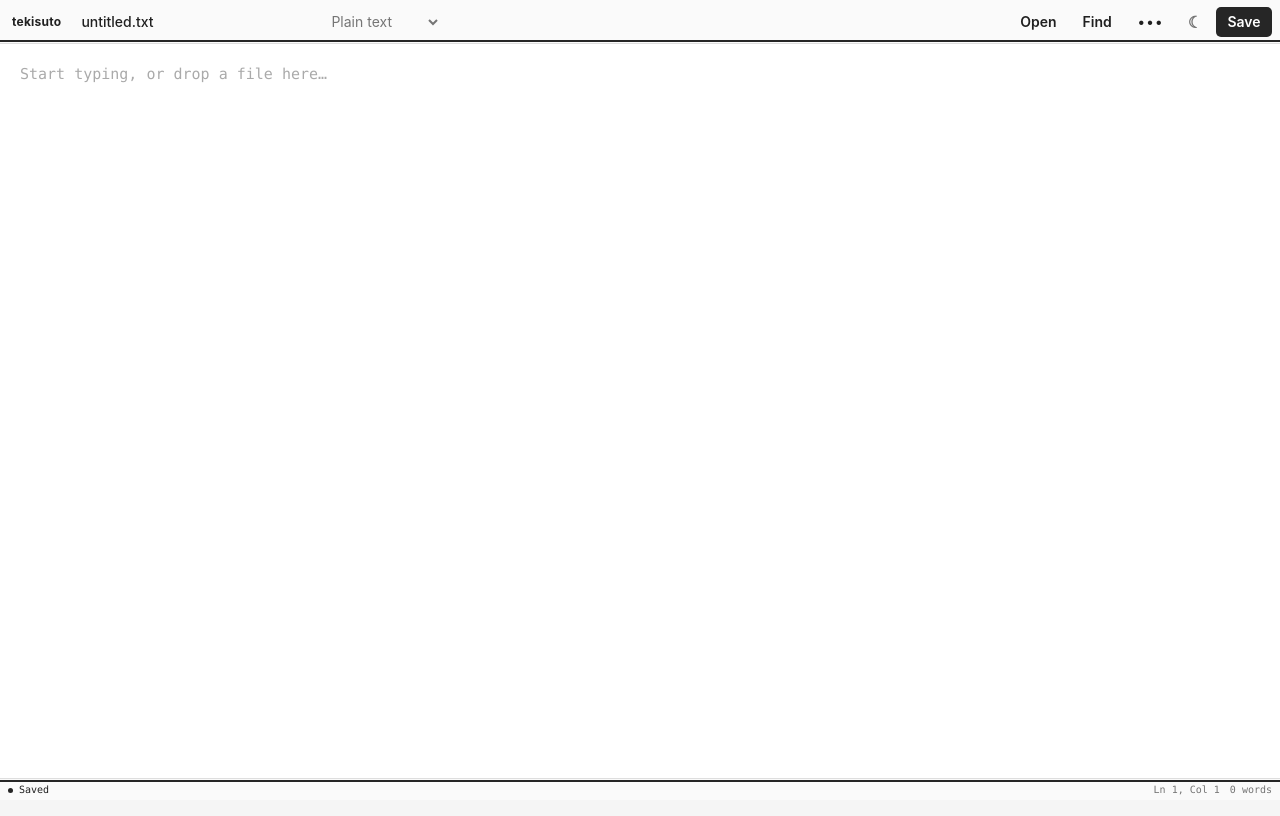
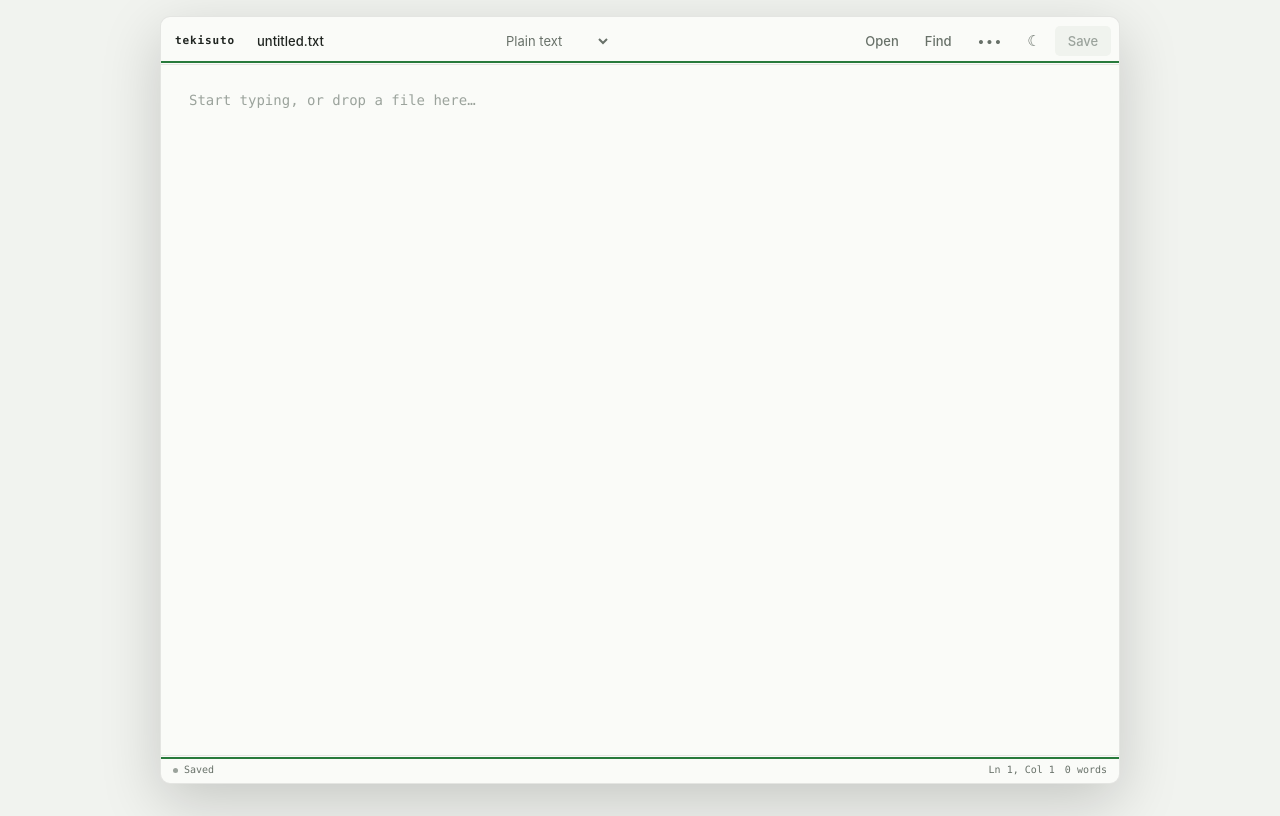
Before and after one commit to ninjaasmoke/tekisuto, a Next.js app: page / in a window 1280 px wide. Built offline with nearby package versions, Linux system fonts and the light colour scheme.

Commit message:
Refine editor visual hierarchy and action states

```diff
--- a/pages/index.tsx
+++ b/pages/index.tsx
@@ -114,6 +114,7 @@ export default function IndexPage() {
   const textareaRef = useRef<HTMLTextAreaElement>(null);
   const fileInputRef = useRef<HTMLInputElement>(null);
   const findInputRef = useRef<HTMLInputElement>(null);
+  const hasContent = text.length > 0;
 
   const stats = useMemo(() => {
     const words = text.trim() ? text.trim().split(/\s+/).length : 0;
@@ -167,6 +168,7 @@ export default function IndexPage() {
   }, [loadFile]);
 
   const save = useCallback(async (saveAs = false) => {
+    if (!text) return;
     const name = safeName(fileName, format);
     const mime = format === 'custom' ? 'text/plain' : FORMATS[format].mime;
     try {
@@ -366,7 +368,7 @@ export default function IndexPage() {
       <Head>
         <title>{dirty ? '● ' : ''}{fileName} — Tekisuto</title>
         <meta name="description" content="A fast, private text editor that keeps your files in your browser." />
-        <meta name="theme-color" content={theme === 'dark' ? '#171816' : '#f2efe8'} />
+        <meta name="theme-color" content={theme === 'dark' ? '#0d100e' : '#f1f3ef'} />
       </Head>
       <main
         className={`app-shell${isDragging ? ' is-dragging' : ''}`}
@@ -408,17 +410,17 @@ export default function IndexPage() {
               <summary className="button ghost" aria-label="More actions">•••</summary>
               <div className="menu-panel">
                 <button onClick={() => setFindOpen(true)}>Find &amp; replace</button>
-                <button onClick={() => void save(true)}>Save as…</button>
-                {format === 'json' && <button onClick={() => transformJson(2)}>Format JSON</button>}
-                {format === 'json' && <button onClick={() => transformJson()}>Minify JSON</button>}
-                {format === 'csv' && <button onClick={transformCsv}>Quote CSV fields</button>}
+                <button onClick={() => void save(true)} disabled={!hasContent}>Save as…</button>
+                {format === 'json' && <button onClick={() => transformJson(2)} disabled={!hasContent}>Format JSON</button>}
+                {format === 'json' && <button onClick={() => transformJson()} disabled={!hasContent}>Minify JSON</button>}
+                {format === 'csv' && <button onClick={transformCsv} disabled={!hasContent}>Quote CSV fields</button>}
                 <button onClick={clearDraft}>Clear draft</button>
               </div>
             </details>
             <button className="theme-toggle" onClick={() => setTheme(theme === 'dark' ? 'light' : 'dark')} aria-label={`Use ${theme === 'dark' ? 'light' : 'dark'} theme`}>
               {theme === 'dark' ? '☼' : '☾'}
             </button>
-            <button className="button primary" onClick={() => void save()} title="Save (Ctrl/⌘ S)">Save</button>
+            <button className="button primary" onClick={() => void save()} disabled={!hasContent} title="Save (Ctrl/⌘ S)">Save</button>
           </nav>
         </header>
 
--- a/styles/globals.css
+++ b/styles/globals.css
@@ -1,29 +1,29 @@
 :root {
   color-scheme: dark;
-  --canvas: #151515;
-  --surface: #181818;
-  --surface-raised: #222;
-  --editor: #1c1c1c;
-  --text: #e8e8e8;
-  --muted: #999;
-  --faint: #666;
-  --border: #303030;
-  --accent: #ededed;
-  --accent-ink: #181818;
-  --danger: #d9796f;
+  --canvas: #0d100e;
+  --surface: #121513;
+  --surface-raised: #191d1a;
+  --text: #e6eae7;
+  --muted: #8c958f;
+  --faint: #5f6862;
+  --border: rgba(230, 234, 231, .09);
+  --accent: #66bd79;
+  --accent-hover: #75ca87;
+  --accent-ink: #08110a;
+  --danger: #d77b72;
 }
 
 :root[data-theme='light'] {
   color-scheme: light;
-  --canvas: #f5f5f5;
-  --surface: #fafafa;
-  --surface-raised: #f2f2f2;
-  --editor: #fff;
-  --text: #202020;
-  --muted: #757575;
-  --faint: #aaa;
-  --border: #dedede;
-  --accent: #262626;
+  --canvas: #f1f3ef;
+  --surface: #fafbf8;
+  --surface-raised: #f0f3ee;
+  --text: #202521;
+  --muted: #687169;
+  --faint: #9ba39c;
+  --border: rgba(32, 37, 33, .1);
+  --accent: #287a3c;
+  --accent-hover: #216b33;
   --accent-ink: #fff;
   --danger: #b84338;
 }
@@ -43,8 +43,8 @@ body {
   overflow: hidden;
   background: var(--canvas);
   color: var(--text);
-  font-family: Inter, ui-sans-serif, -apple-system, BlinkMacSystemFont, "Segoe UI", sans-serif;
-  font-size: 14px;
+  font-family: -apple-system, BlinkMacSystemFont, "SF Pro Text", "Segoe UI", sans-serif;
+  font-size: 13px;
 }
 
 button,
@@ -60,6 +60,10 @@ select {
   cursor: pointer;
 }
 
+button:disabled {
+  cursor: default;
+}
+
 button:focus-visible,
 input:focus-visible,
 select:focus-visible,
@@ -70,21 +74,25 @@ summary:focus-visible {
 }
 
 .app-shell {
-  width: 100%;
-  height: 100%;
+  width: min(960px, calc(100% - 32px));
+  height: calc(100% - 32px);
+  margin: 16px auto;
   display: flex;
   flex-direction: column;
   overflow: hidden;
   background: var(--surface);
+  border: 1px solid var(--border);
+  border-radius: 10px;
+  box-shadow: 0 18px 60px rgba(0, 0, 0, .18);
 }
 
 .topbar {
   flex: 0 0 auto;
-  min-height: 44px;
+  min-height: 48px;
   display: flex;
   align-items: center;
-  gap: 12px;
-  padding: 5px 8px 5px 12px;
+  gap: 14px;
+  padding: 7px 8px 7px 14px;
   border-bottom: 1px solid var(--border);
 }
 
@@ -92,9 +100,10 @@ summary:focus-visible {
   display: inline-flex;
   align-items: center;
   color: var(--text);
-  font-size: 12px;
-  font-weight: 650;
-  letter-spacing: .02em;
+  font-family: "SFMono-Regular", "Cascadia Code", Consolas, monospace;
+  font-size: 11px;
+  font-weight: 600;
+  letter-spacing: .08em;
   text-decoration: none;
 }
 
@@ -110,20 +119,19 @@ select,
 .findbar input {
   height: 30px;
   background: transparent;
-  border: 1px solid transparent;
-  border-radius: 6px;
+  border: 0;
+  border-radius: 5px;
 }
 
 .filename {
   width: min(240px, 28vw);
-  padding: 0 7px;
+  padding: 0 8px;
   font-weight: 500;
 }
 
 .filename:hover,
 .filename:focus {
   background: var(--surface-raised);
-  border-color: var(--border);
 }
 
 select {
@@ -133,7 +141,6 @@ select {
 
 select:hover {
   background-color: var(--surface-raised);
-  border-color: var(--border);
 }
 
 .actions {
@@ -147,18 +154,19 @@ select:hover {
 .theme-toggle,
 .findbar button {
   min-height: 30px;
-  padding: 0 9px;
+  padding: 0 10px;
   background: transparent;
-  border: 1px solid transparent;
+  border: 0;
   border-radius: 5px;
-  font-weight: 600;
+  color: var(--muted);
+  font-weight: 550;
 }
 
 .button.ghost:hover,
 .theme-toggle:hover,
 .findbar button:hover {
   background: var(--surface-raised);
-  border-color: var(--border);
+  color: var(--text);
 }
 
 .button.primary {
@@ -167,15 +175,19 @@ select:hover {
   color: var(--accent-ink);
 }
 
-.button.primary:hover {
-  filter: brightness(.94);
+.button.primary:hover:not(:disabled) {
+  background: var(--accent-hover);
+}
+
+.button.primary:disabled {
+  background: var(--surface-raised);
+  color: var(--faint);
 }
 
 .theme-toggle {
   width: 30px;
   padding: 0;
-  color: var(--muted);
-  font-size: 16px;
+  font-size: 15px;
 }
 
 .more-menu {
@@ -196,13 +208,14 @@ select:hover {
 .menu-panel {
   position: absolute;
   z-index: 10;
-  top: calc(100% + 9px);
+  top: calc(100% + 8px);
   right: 0;
   width: 190px;
   padding: 6px;
-  background: var(--surface-raised);
+  background: var(--surface);
   border: 1px solid var(--border);
-  border-radius: 9px;
+  border-radius: 7px;
+  box-shadow: 0 14px 35px rgba(0, 0, 0, .24);
 }
 
 .menu-panel button {
@@ -212,10 +225,19 @@ select:hover {
   border: 0;
   border-radius: 5px;
   text-align: left;
+  color: var(--text);
 }
 
 .menu-panel button:hover {
   background: color-mix(in srgb, var(--accent) 12%, transparent);
+}
+
+.menu-panel button:disabled {
+  color: var(--faint);
+}
+
+.menu-panel button:disabled:hover {
+  background: transparent;
 }
 
 .findbar {
@@ -225,15 +247,14 @@ select:hover {
   justify-content: flex-end;
   gap: 5px;
   padding: 5px 8px;
-  background: var(--surface-raised);
+  background: var(--surface);
   border-bottom: 1px solid var(--border);
 }
 
 .findbar input {
   width: 180px;
   padding: 0 9px;
-  background: var(--editor);
-  border-color: var(--border);
+  background: var(--surface-raised);
 }
 
 .findbar button {
@@ -253,7 +274,7 @@ select:hover {
   position: relative;
   flex: 1 1 auto;
   min-height: 0;
-  background-color: var(--editor);
+  background-color: var(--surface);
 }
 
 .editor {
@@ -261,15 +282,15 @@ select:hover {
   height: 100%;
   display: block;
   resize: none;
-  padding: 18px 20px;
-  background: var(--editor);
+  padding: 24px 28px;
+  background: var(--surface);
   border: 0;
   outline: 0;
   color: var(--text);
   caret-color: var(--accent);
   font-family: "SFMono-Regular", "Cascadia Code", "Roboto Mono", Consolas, monospace;
-  font-size: 15px;
-  line-height: 1.6;
+  font-size: 14px;
+  line-height: 1.7;
   tab-size: 2;
 }
 
@@ -282,9 +303,9 @@ select:hover {
   inset: 8px;
   display: grid;
   place-items: center;
-  background: color-mix(in srgb, var(--editor) 88%, transparent);
-  border: 2px dashed var(--accent);
-  border-radius: 10px;
+  background: color-mix(in srgb, var(--surface) 92%, transparent);
+  border: 1px dashed var(--accent);
+  border-radius: 7px;
   color: var(--accent);
   font-size: 18px;
   font-weight: 700;
@@ -292,18 +313,18 @@ select:hover {
 }
 
 .statusbar {
-  height: 22px;
-  flex: 0 0 22px;
+  height: 28px;
+  flex: 0 0 28px;
   display: flex;
   align-items: center;
   justify-content: space-between;
   gap: 10px;
-  padding: 0 8px;
+  padding: 0 12px;
   border-top: 1px solid var(--border);
   color: var(--muted);
   font-family: "SFMono-Regular", Consolas, monospace;
   font-size: 10px;
-  line-height: 22px;
+  line-height: 28px;
   white-space: nowrap;
   overflow: hidden;
 }
@@ -316,7 +337,7 @@ select:hover {
 }
 
 .save-state {
-  color: var(--text);
+  color: var(--muted);
 }
 
 .save-state i {
@@ -324,7 +345,7 @@ select:hover {
   height: 5px;
   display: inline-block;
   margin-right: 6px;
-  background: var(--accent);
+  background: var(--faint);
   border-radius: 50%;
 }
 
@@ -334,7 +355,7 @@ select:hover {
 
 .message {
   overflow: hidden;
-  color: var(--accent);
+  color: var(--muted);
   text-overflow: ellipsis;
 }
 
@@ -353,6 +374,10 @@ select:hover {
   .app-shell {
     width: 100%;
     height: 100%;
+    margin: 0;
+    border: 0;
+    border-radius: 0;
+    box-shadow: none;
   }
 
   .topbar {
@@ -401,7 +426,7 @@ select:hover {
   }
 
   .editor {
-    padding: 14px;
+    padding: 18px;
     font-size: 15px;
   }
 
@@ -410,7 +435,7 @@ select:hover {
   }
 
   .statusbar {
-    height: 22px;
+    height: 28px;
     padding: 0 6px;
   }
 }
```
